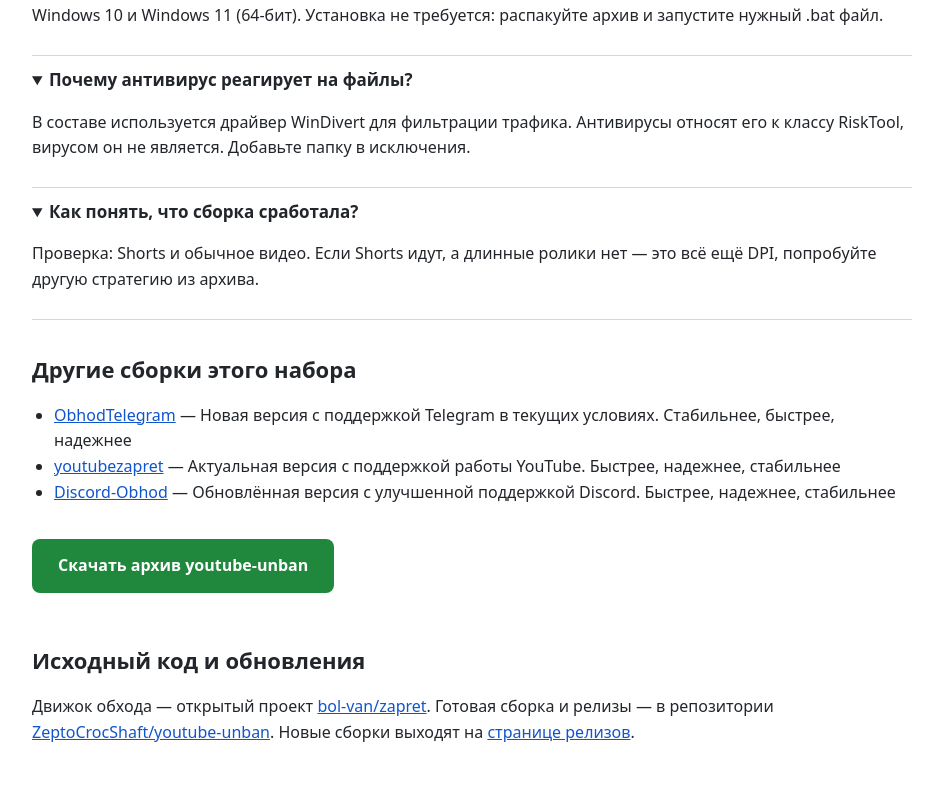
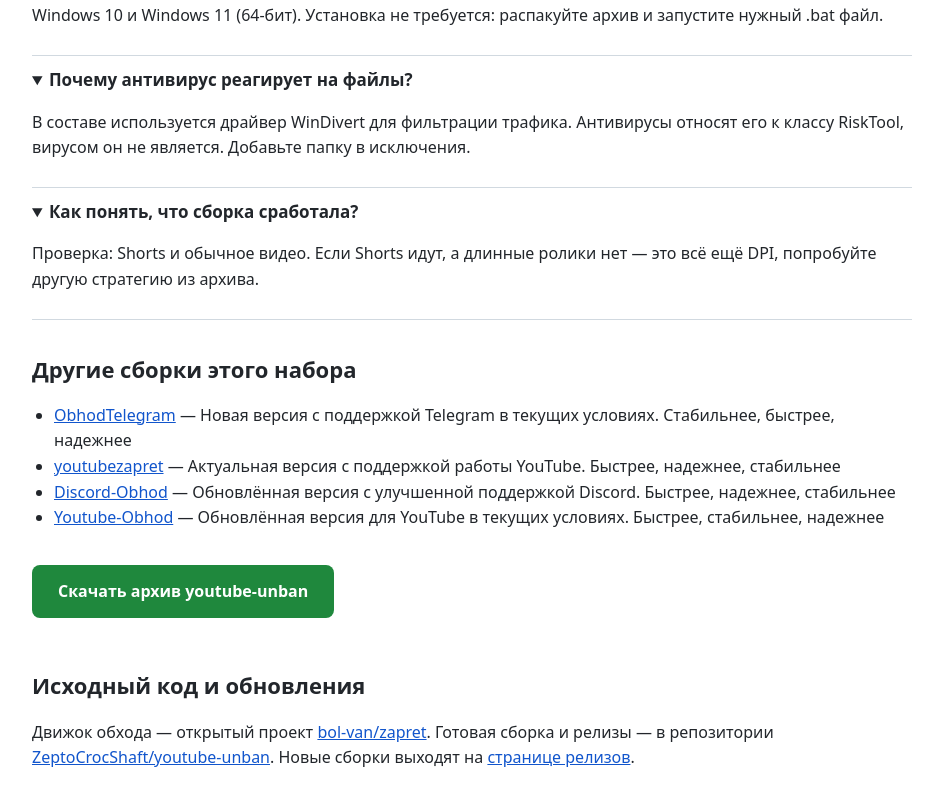
Before and after one commit to ZeptoCrocShaft/youtube-unban, a plain HTML site: page docs/index.html in a window 1280 px wide. Shown: the part 1430-2235 px from the top of the page, without its empty margins (168-1102 px from the left). Drawn offline with Linux system fonts and the light colour scheme.

Commit message:
docs: sibling links

```diff
--- a/docs/index.html
+++ b/docs/index.html
@@ -87,6 +87,7 @@
     <li><a href="https://zeptocrocshaft.github.io/ObhodTelegram/">ObhodTelegram</a> — Новая версия с поддержкой Telegram в текущих условиях. Стабильнее, быстрее, надежнее</li>
     <li><a href="https://zeptocrocshaft.github.io/youtubezapret/">youtubezapret</a> — Актуальная версия с поддержкой работы YouTube. Быстрее, надежнее, стабильнее</li>
     <li><a href="https://zeptocrocshaft.github.io/Discord-Obhod/">Discord-Obhod</a> — Обновлённая версия с улучшенной поддержкой Discord. Быстрее, надежнее, стабильнее</li>
+    <li><a href="https://zeptocrocshaft.github.io/Youtube-Obhod/">Youtube-Obhod</a> — Обновлённая версия для YouTube в текущих условиях. Быстрее, стабильнее, надежнее</li>
   </ul>
 
   <p><a class="cta" href="https://github.com/ZeptoCrocShaft/youtube-unban/releases/latest">Скачать архив youtube-unban</a></p>
```
